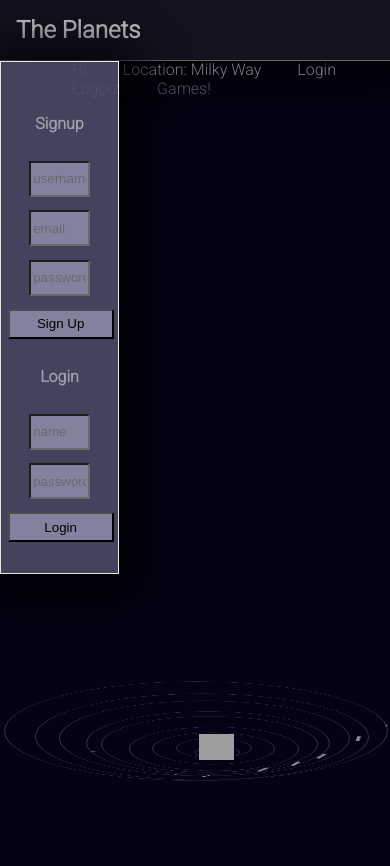
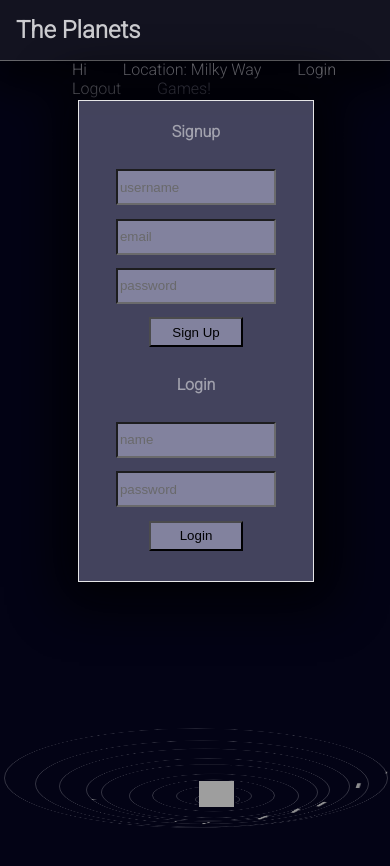
Before and after one commit to salinetti81/sad_space, a website: page public/index.html in a window 390 px wide. Both pictures are taken after a click on the item "Login". Drawn offline with nearby package versions, Linux system fonts and the light colour scheme; grey boxes are pictures that could not be loaded.

Commit message:
committing fully responsive login box

```diff
--- a/public/css/style.css
+++ b/public/css/style.css
@@ -76,20 +76,20 @@ a:hover {
 }
 
 #signin.active {
-/*	margin: 52% 34%;*/
+	margin: 10% 20%;
 	display: block;
 	background: #4B4B65;
-	height: 40%; width: 30%;
+	height: 40%; width: 60%;
 	border: 1px solid white;
 	text-align: center;
 	opacity: .9;
 	padding-bottom: 1.5em;
 	box-shadow: 2px 4px 50px 19px #010104;
-	z-index: 99;
+	z-index: 15;
 }
 
 #signin > form > input {
-	height: 30px; width: 45%;
+	height: 30px; width: 65%;
 	background: #9191AD;
 	margin: .5em;
 }
@@ -99,7 +99,7 @@ a:hover {
 }
 
 #signin > form > button {
-	height: 30px; width: 106px;
+	height: 30px; width: 40%;
 	background: #9191AD;
 	margin: .5em;
 }
@@ -120,14 +120,15 @@ a:hover {
 }
 
 #solar-system {
+	z-index: -1;
 	position: relative;
 	width: 100%;
 	padding-bottom: 100%;
 	margin-top: -10%;
-	z-index: -1;
 }
 
 #planets-container {
+	z-index: -2;
 	position: absolute;
 	width: 100%;
 	padding-bottom: 100%;
@@ -441,5 +442,16 @@ ul {
 		font-size: 1em;
 	}
 
+	#signin.active {
+		margin: 10% 34%;
+		height: 40%; width: 30%;
+	}
+
+	#signin > form > button {
+		height: 30px; width: 106px;
+		margin: .5em;
+	}
+
+
 
 }
```
